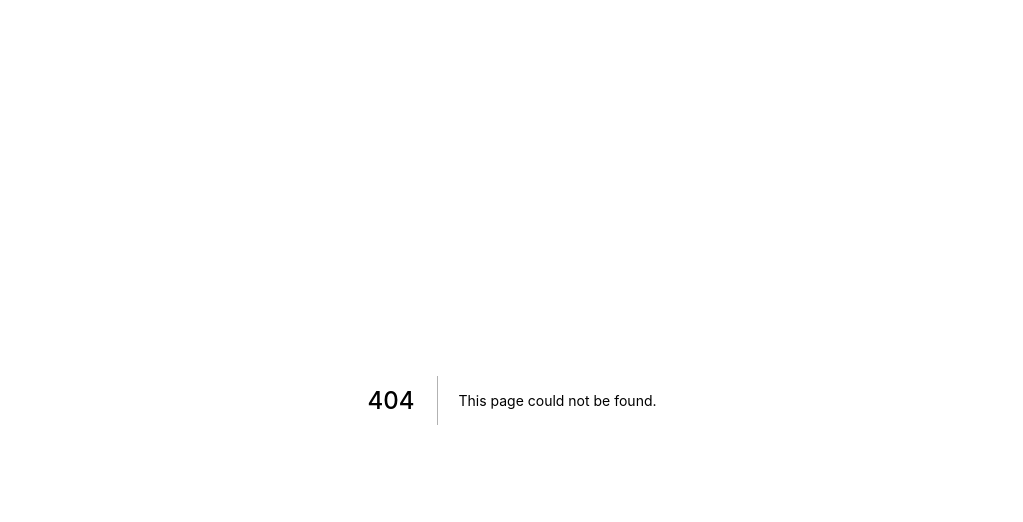
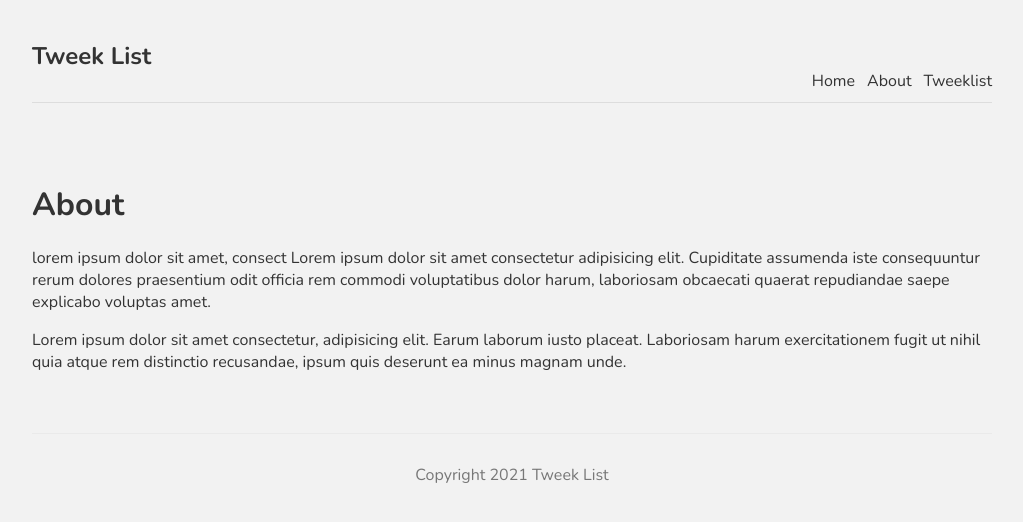
Before and after one commit to tweekdev/tweeklist, a Next.js app: page /about in a window 1280 px wide. Before the commit this address had no page. Shown: the top 522 px of the page, without its empty margins (128-1151 px from the left). Built offline with nearby package versions, Linux system fonts and the light colour scheme.

Commit message:
first commit nextjs tweeklist app

```diff
--- /dev/null
+++ b/comps/Footer.js
@@ -0,0 +1,5 @@
+const Footer = () => {
+  return <footer>Copyright 2021 Tweek List</footer>;
+};
+
+export default Footer;
--- /dev/null
+++ b/comps/Layout.js
@@ -0,0 +1,14 @@
+import Footer from './Footer';
+import Navbar from './Navbar';
+
+const Layout = ({ children }) => {
+  return (
+    <div className='content'>
+      <Navbar />
+      {children}
+      <Footer />
+    </div>
+  );
+};
+
+export default Layout;
--- /dev/null
+++ b/comps/Navbar.js
@@ -0,0 +1,15 @@
+import Link from 'next/link';
+const Navbar = () => {
+  return (
+    <nav>
+      <div className='logo'>
+        <h1>Tweek List</h1>
+      </div>
+      <Link href='/'>Home</Link>
+      <Link href='/about'>About</Link>
+      <Link href='/tweeklist'>Tweeklist</Link>
+    </nav>
+  );
+};
+
+export default Navbar;
--- a/pages/_app.js
+++ b/pages/_app.js
@@ -1,7 +1,12 @@
-import '../styles/globals.css'
+import Layout from '../comps/Layout';
+import '../styles/globals.css';
 
 function MyApp({ Component, pageProps }) {
-  return <Component {...pageProps} />
+  return (
+    <Layout>
+      <Component {...pageProps} />
+    </Layout>
+  );
 }
 
-export default MyApp
+export default MyApp;
--- /dev/null
+++ b/pages/about.js
@@ -0,0 +1,21 @@
+const About = () => {
+  return (
+    <div>
+      <h1>About</h1>
+      <p>
+        lorem ipsum dolor sit amet, consect Lorem ipsum dolor sit amet
+        consectetur adipisicing elit. Cupiditate assumenda iste consequuntur
+        rerum dolores praesentium odit officia rem commodi voluptatibus dolor
+        harum, laboriosam obcaecati quaerat repudiandae saepe explicabo voluptas
+        amet.
+      </p>
+      <p>
+        Lorem ipsum dolor sit amet consectetur, adipisicing elit. Earum laborum
+        iusto placeat. Laboriosam harum exercitationem fugit ut nihil quia atque
+        rem distinctio recusandae, ipsum quis deserunt ea minus magnam unde.
+      </p>
+    </div>
+  );
+};
+
+export default About;
--- a/styles/globals.css
+++ b/styles/globals.css
@@ -1,16 +1,46 @@
-html,
+@import url('https://fonts.googleapis.com/css2?family=Nunito:wght@300;400;600;700&display=swap');
+
 body {
-  padding: 0;
-  margin: 0;
-  font-family: -apple-system, BlinkMacSystemFont, Segoe UI, Roboto, Oxygen,
-    Ubuntu, Cantarell, Fira Sans, Droid Sans, Helvetica Neue, sans-serif;
+  background: #f2f2f2;
+  color: #333;
+  font-family: "Nunito";
+}
+a {
+  color: #333;
+  text-decoration: none;
+}
+.content {
+  max-width: 960px;
+  margin: 0 auto;
+}
+nav {
+  margin: 10px auto 80px;
+  padding: 10px 0;
+  display: flex;
+  justify-content: flex-end;
+  align-items: flex-end;
+  border-bottom: 1px solid #ddd;
+}
+nav a {
+  margin-left: 12px;
+}
+nav .logo {
+  margin-right: auto;
+}
+footer {
+  display: block;
+  text-align: center;
+  padding: 30px 0;
+  margin-top: 60px;
+  color: #777;
+  border-top: 1px solid #eaeaea;
 }
 
-a {
-  color: inherit;
-  text-decoration: none;
+.not-found {
+	text-align: center;
 }
 
-* {
-  box-sizing: border-box;
+.not-found a {
+	color: #4979ff;
+	text-decoration: underline;
 }
```
Also changed, not shown: pages/404.js (added, +18 -0 lines), pages/index.js (+19 -60 lines), pages/tweeklist/index.js (added, +9 -0 lines), styles/Home.module.css (+13 -117 lines), styles/Tweeks.module.css (added).
